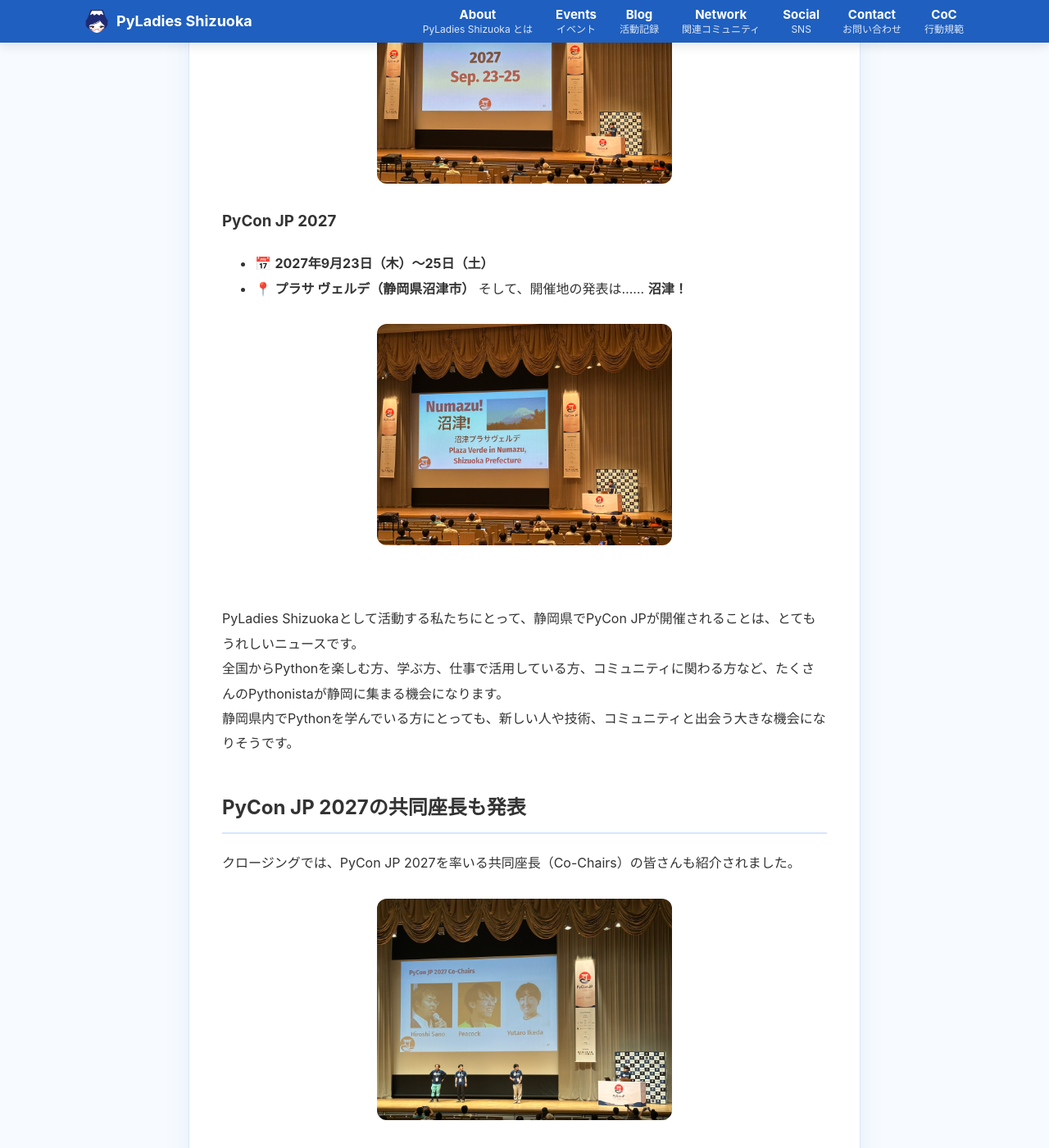
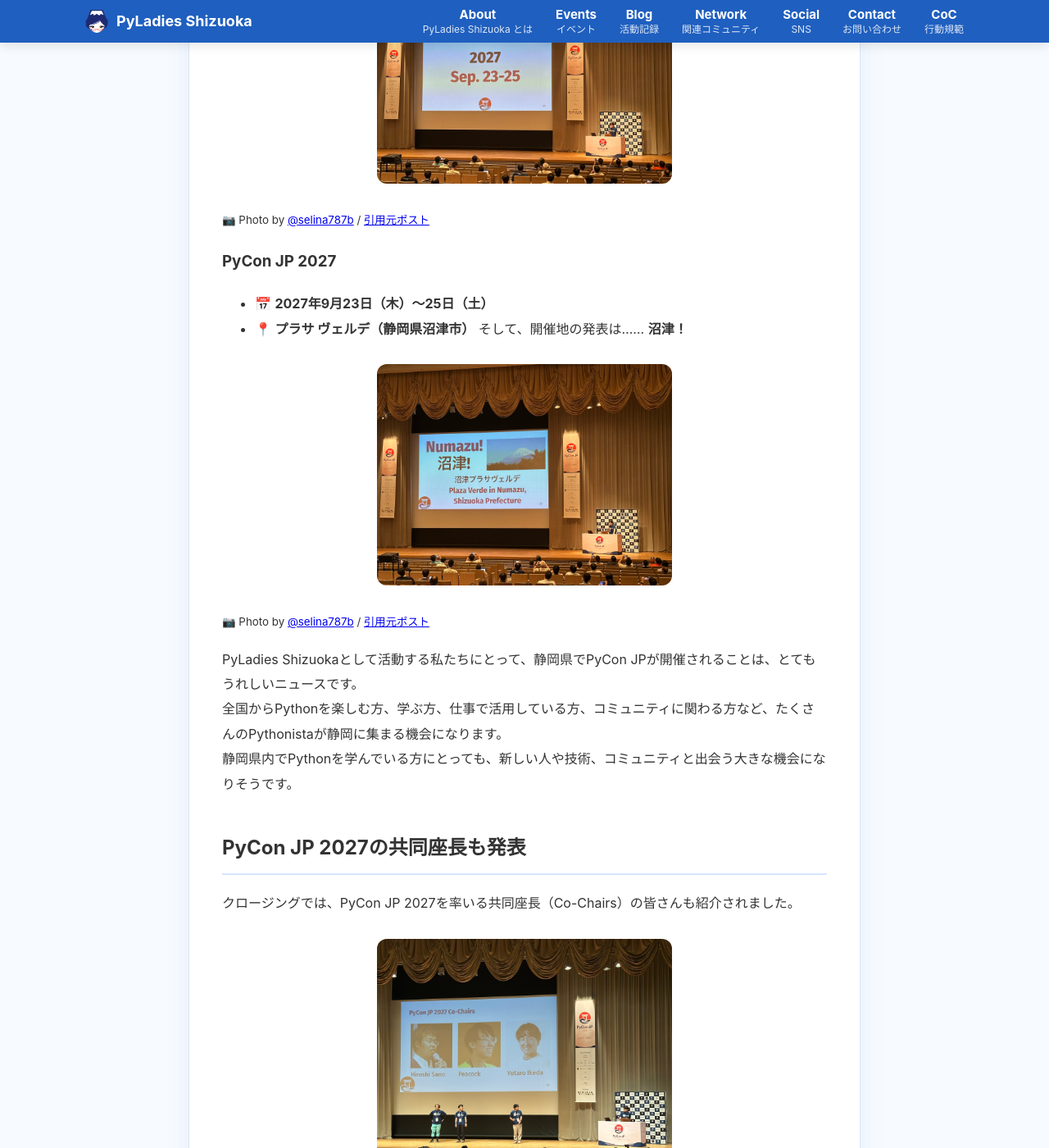
Before and after one commit to PyLadiesShizuoka/pyladiesshizuoka.github.io, a Jekyll site: the page built from _posts/2026-08-22-pyconjp2026.md, in a window 1280 px wide and 1400 px high, scrolled down 855 px. Shown: the whole window at 82% size. Built offline with Jekyll 4.4.1, drawn with Linux system fonts in a browser that asks for light colours; some of the changed text lies outside the part shown.

Commit message:
Update 2026-08-22-pyconjp2026.md

```diff
--- a/_posts/2026-08-22-pyconjp2026.md
+++ b/_posts/2026-08-22-pyconjp2026.md
@@ -14,6 +14,7 @@
 
 本日のクロージングでは、来年の **PyCon JP 2027** の開催日程と会場が発表されました。
 ![PyCon JP 2027 開催日程](/images/blog/pyconjp2027-date.jpg)
+<small>📷 Photo by [@selina787b](https://x.com/selina787b) / [引用元ポスト](https://x.com/selina787b/status/2091094560319684768)</small>
 
 ### PyCon JP 2027
 - 📅 **2027年9月23日（木）〜25日（土）**
@@ -21,6 +22,7 @@
 そして、開催地の発表は…… **沼津！**
 
 ![PyCon JP 2027は静岡県沼津市で開催](/images/blog/pyconjp2027-numazu.jpg)
+<small>📷 Photo by [@selina787b](https://x.com/selina787b) / [引用元ポスト](https://x.com/selina787b/status/2091094560319684768)</small>
 <br>
 
 PyLadies Shizuokaとして活動する私たちにとって、静岡県でPyCon JPが開催されることは、とてもうれしいニュースです。<br>
@@ -33,6 +35,7 @@
 クロージングでは、PyCon JP 2027を率いる共同座長（Co-Chairs）の皆さんも紹介されました。
 
 ![PyCon JP 2027 Co-Chairs](/images/blog/pyconjp2027-cochairs.jpg)
+<small>📷 Photo by [@selina787b](https://x.com/selina787b) / [引用元ポスト](https://x.com/selina787b/status/2091094560319684768)</small>
 
 いよいよ、来年の開催に向けてPyCon JP 2027が動き始めます。
 静岡県でどのようなPyCon JPがつくられていくのか、今から楽しみです。
```
Also changed, not shown: other parts of _posts/2026-08-22-pyconjp2026.md (+0 -2 lines).
